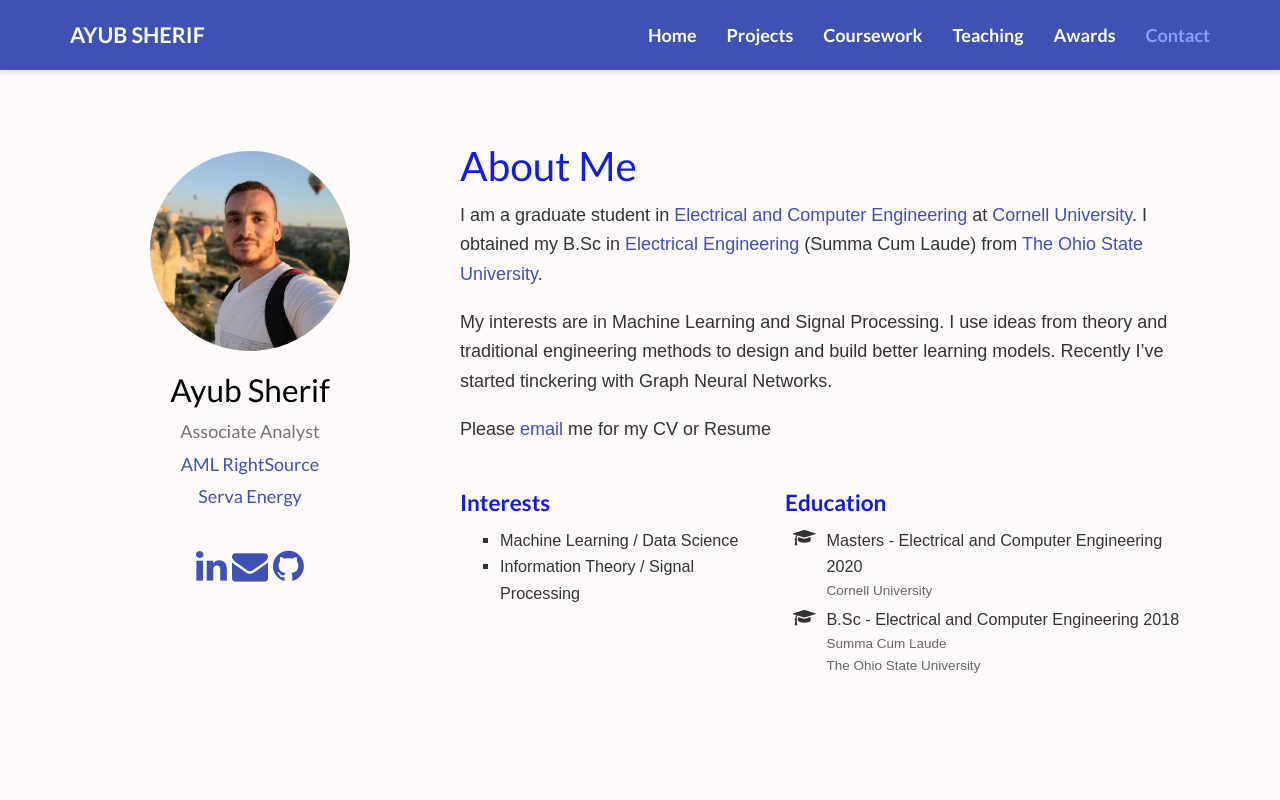
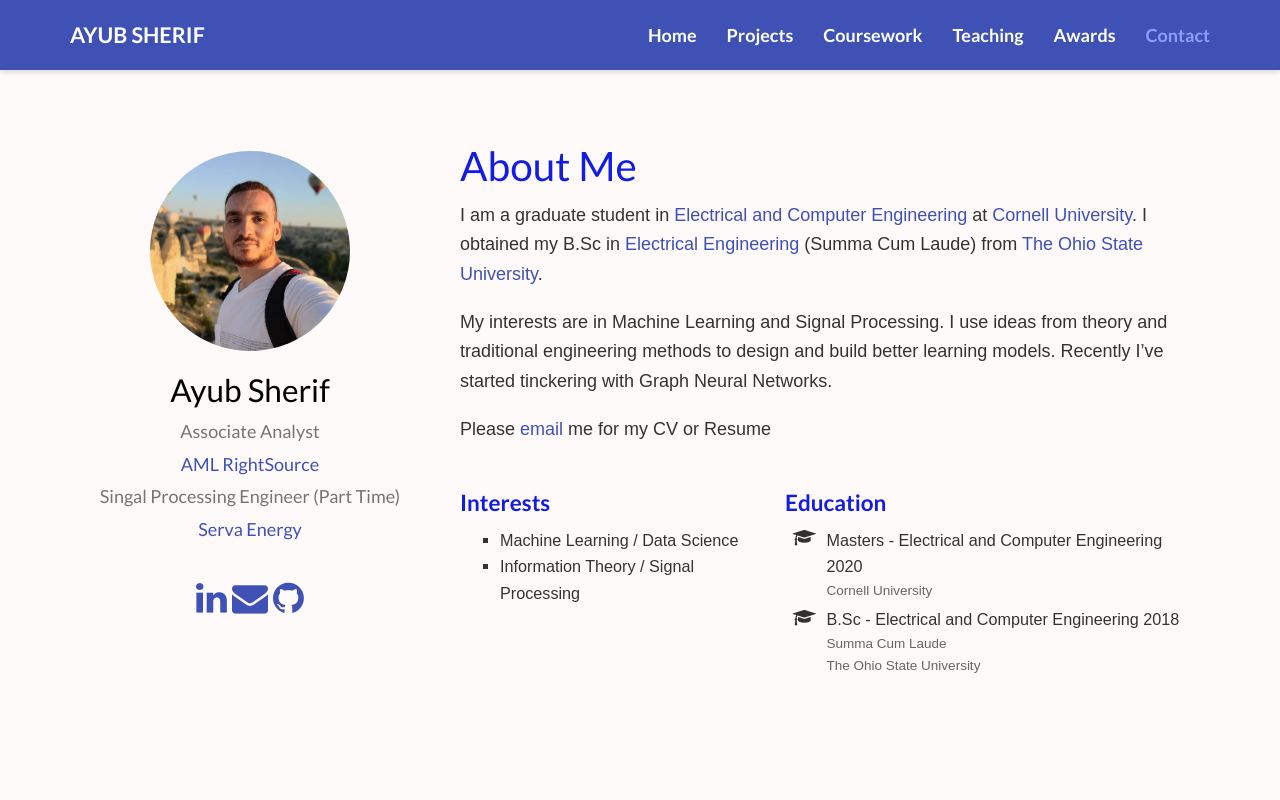
Before and after one commit to AyubSherif/ayubsherif.github.io, a plain HTML site: page index.html in a window 1280 px wide. Shown: the top 800 px of the page. Drawn offline with nearby package versions, Linux system fonts and the light colour scheme; some icons are missing; a web font is replaced by a local one.

Commit message:
Update index.html

```diff
--- a/index.html
+++ b/index.html
@@ -287,7 +287,7 @@ if (!doNotTrack) {
           </a>
         </h3>
 
-
+        <h3 itemprop="jobTitle">Singal Processing Engineer (Part Time)</h3>
 
 
         <h3 itemprop="worksFor" itemscope itemtype="http://schema.org/Organization">
```
